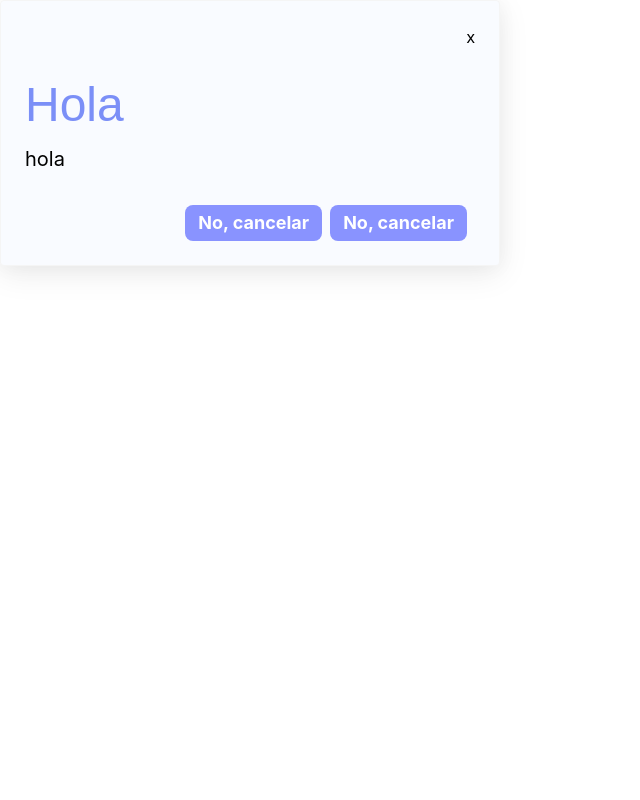
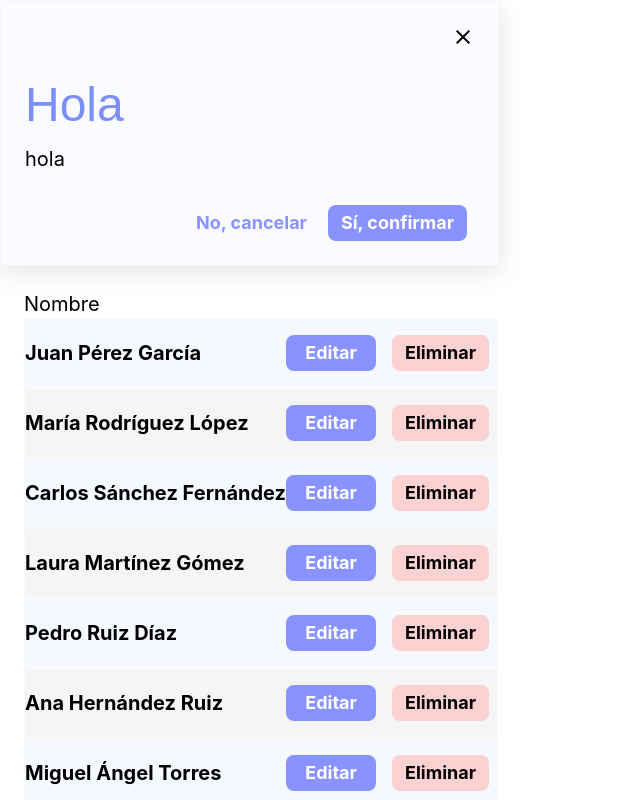
Before and after one commit to egilp04/listO, a React (Vite) app: page / in a window 1280 px wide. Shown: the top 800 px of the page, without its empty margins (0-640 px from the left). Built offline with nearby package versions, Linux system fonts and the light colour scheme.

Commit message:
cambios en la tbala para usar un componente

```diff
--- a/index.html
+++ b/index.html
@@ -5,6 +5,10 @@
     <link rel="icon" type="image/svg+xml" href="/vite.svg" />
     <meta name="viewport" content="width=device-width, initial-scale=1.0" />
     <link href="/src/styles/index.css" rel="stylesheet" />
+    <link
+      rel="stylesheet"
+      href="https://fonts.googleapis.com/css2?family=Material+Symbols+Outlined&icon_names=close,menu,search"
+    />
     <title>listo</title>
   </head>
   <body>
--- a/src/App.tsx
+++ b/src/App.tsx
@@ -1,9 +1,11 @@
 import Dialog from "./componentes/Dialog";
+import Table from "./componentes/Table";
 
 function App() {
   return (
     <>
       <Dialog titulo="Hola" descripcion="hola"></Dialog>
+      <Table></Table>
     </>
   );
 }
--- a/src/componentes/Dialog.tsx
+++ b/src/componentes/Dialog.tsx
@@ -7,18 +7,20 @@ interface DialogInterface {
 
 const Dialog = ({ titulo, descripcion }: DialogInterface) => {
   return (
-    <div className="flex flex-col gap-8 rounded-sm p-6 max-w-125 bg-primary-50 shadow-elevation-3 border border-neutral-100">
-      <div className="flex w-full justify-end">x</div>
+    <div className="dialog">
+      <div className="close-icon">
+        <span className="material-symbols-outlined">close</span>
+      </div>
       <div className="flex flex-col gap-4 ">
         <h2>{titulo}</h2>
         <p>{descripcion}</p>
       </div>
       <div className="flex flex-row gap-2 justify-end pr-2">
-        <Button>
+        <Button variant="fantasma">
           <span>No, cancelar</span>
         </Button>
         <Button>
-          <span>No, cancelar</span>
+          <span>Sí, confirmar</span>
         </Button>
       </div>
     </div>
--- a/src/componentes/Table.tsx
+++ b/src/componentes/Table.tsx
@@ -12,14 +12,14 @@ const Table = () => {
     getData();
   }, []);
   return (
-    <div className="flex flex-col gap-2 md:gap-6 max-h-100 overflow-auto  p-6">
+    <div className="table">
       <div className="flex flex-row w-full">
         <label>Nombre</label>
       </div>
       <div className="flex flex-col">
         {info.map((inf, index) => (
           <div
-            className={`items-center pt-4 pb-4 border border-neutral-50 flex flex-row ${index % 2 == 0 ? "bg-primary-100" : "bg-neutral-100"}`}
+            className={`rows-table ${index % 2 == 0 ? "bg-primary-100" : "bg-neutral-100"}`}
           >
             <label className="w-full font-bold">{inf.nombre}</label>
             <div className="gap-4 flex flex-row justify-end pr-2">
--- a/src/styles/components.css
+++ b/src/styles/components.css
@@ -1,3 +1,17 @@
 @layer components {
+  .table {
+    @apply flex flex-col gap-2 md:gap-6 max-h-100 overflow-auto p-6;
+  }
 
+  .rows-table {
+    @apply items-center pt-4 pb-4 border border-neutral-50 flex flex-row;
+  }
+
+  .dialog {
+    @apply flex flex-col gap-8 rounded-sm p-6 max-w-125 bg-primary-50 shadow-elevation-3 border border-neutral-100;
+  }
+
+  .close-icon {
+    @apply flex w-full justify-end;
+  }
 }
```
